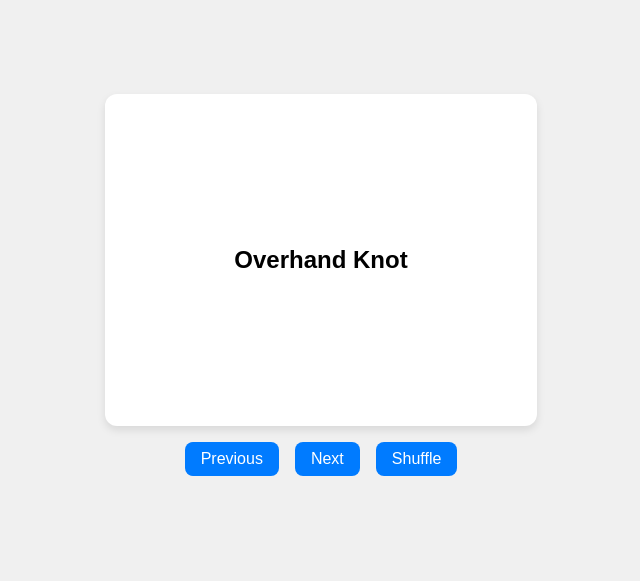
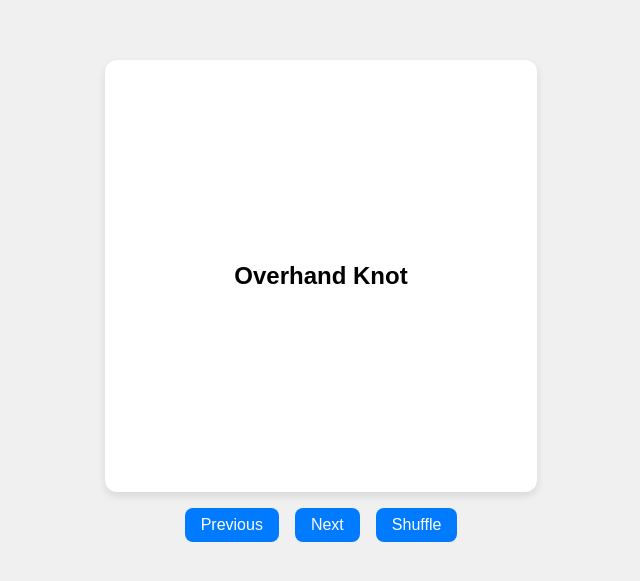
Before and after one commit to s-jhay/knot-flashcards, a plain HTML site: page knot-flashcards.html in a window 1280 px wide. Shown: the part 115-696 px from the top of the page, without its empty margins (319-959 px from the left). Drawn offline with Linux system fonts and the light colour scheme.

Commit message:
UX tweaks, code clean up, link security

```diff
--- a/knot-flashcards.html
+++ b/knot-flashcards.html
@@ -11,14 +11,15 @@
       flex-direction: column;
       align-items: center;
       justify-content: center;
-      height: 100vh;
+      min-height: 100vh;
       margin: 0;
       background: #f0f0f0;
+      padding: 1rem;
     }
     .card {
       width: 90%;
       max-width: 400px;
-      min-height: 300px;
+      min-height: 50vh;
       background: white;
       border-radius: 12px;
       box-shadow: 0 4px 8px rgba(0, 0, 0, 0.1);
@@ -30,6 +31,7 @@
       text-align: center;
       cursor: pointer;
       transition: transform 0.5s;
+      overflow-y: auto;
     }
     .card img {
       max-width: 100%;
@@ -39,6 +41,8 @@
       margin-top: 1rem;
       display: flex;
       gap: 1rem;
+      flex-wrap: wrap;
+      justify-content: center;
     }
     button {
       padding: 0.5rem 1rem;
@@ -49,9 +53,16 @@
       color: white;
       cursor: pointer;
     }
+    button:focus,
+    button:active {
+      outline: none;
+      background-color: #0056b3;
+    }
     a {
       color: #007bff;
       text-decoration: none;
+      display: block;
+      margin-top: 0.5rem;
     }
   </style>
 </head>
@@ -178,27 +189,41 @@
     let currentIndex = 0;
     let flipped = false;
 
+    function getFrontElement() {
+      return document.getElementById("cardFront");
+    }
+
+    function getBackElement() {
+      return document.getElementById("cardBack");
+    }
+
     function renderCard() {
-      const front = document.getElementById("cardFront");
-      const back = document.getElementById("cardBack");
+      const front = getFrontElement();
+      const back = getBackElement();
       const card = cards[currentIndex];
 
       front.innerHTML = `<h2>${card.name}</h2>`;
       back.innerHTML = `
         <img src="${card.image}" alt="${card.name}">
         <p>${card.description}</p>
-        <a href="${card.animationLink}" target="_blank">View animation</a>
-        <a href="${card.videoLink}" target="_blank">Watch video</a>
+        <a href="${card.animationLink}" target="_blank" rel="noopener noreferrer">View animation</a>
+        <a href="${card.videoLink}" target="_blank" rel="noopener noreferrer">Watch video</a>
       `;
 
+      resetFlip();
+    }
+
+    function resetFlip() {
+      const front = getFrontElement();
+      const back = getBackElement();
       flipped = false;
       front.style.display = "block";
       back.style.display = "none";
     }
 
     function flipCard() {
-      const front = document.getElementById("cardFront");
-      const back = document.getElementById("cardBack");
+      const front = getFrontElement();
+      const back = getBackElement();
       if (flipped) {
         front.style.display = "block";
         back.style.display = "none";
@@ -222,15 +247,12 @@
     function shuffleCards() {
       const currentCard = cards[currentIndex];
 
-      // Shuffle
       for (let i = cards.length - 1; i > 0; i--) {
         const j = Math.floor(Math.random() * (i + 1));
         [cards[i], cards[j]] = [cards[j], cards[i]];
       }
 
-      // Find new index that isn't the same as before
       if (cards[0].name === currentCard.name && cards.length > 1) {
-        // Swap the first two cards if they're the same
         [cards[0], cards[1]] = [cards[1], cards[0]];
       }
 
@@ -238,7 +260,6 @@
       renderCard();
     }
 
-    // Initial render
     renderCard();
   </script>
 </body>
```
